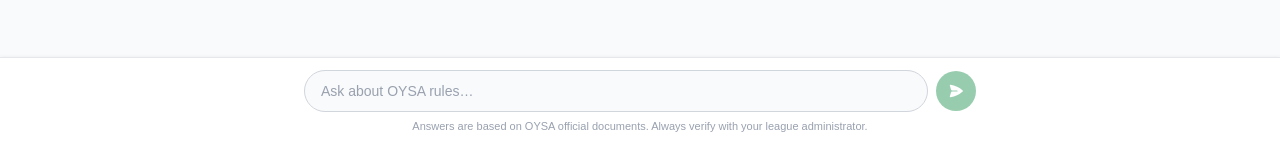
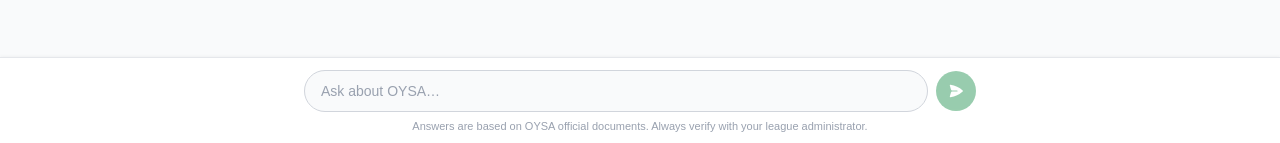
Before and after one commit to bkayser/league-concierge, a Next.js app: page / in a window 1280 px wide. Shown: the part 654-797 px from the top of the page. Built offline with nearby package versions, Linux system fonts and the light colour scheme.

Commit message:
fix: update input placeholder text for clarity
Changed the input placeholder from "Ask about OYSA rules…" to "Ask about OYSA…" to simplify the prompt for users.

```diff
--- a/app/page.tsx
+++ b/app/page.tsx
@@ -364,7 +364,7 @@
             value={input}
             onChange={(e) => setInput(e.target.value)}
             disabled={loading}
-            placeholder="Ask about OYSA rules…"
+            placeholder="Ask about OYSA…"
             autoComplete="off"
             className="flex-1 rounded-full border border-gray-300 bg-gray-50 px-4 py-2.5 text-sm text-gray-900 placeholder-gray-400 focus:border-green-600 focus:bg-white focus:outline-none focus:ring-1 focus:ring-green-600 disabled:opacity-60 transition-colors"
           />
```
